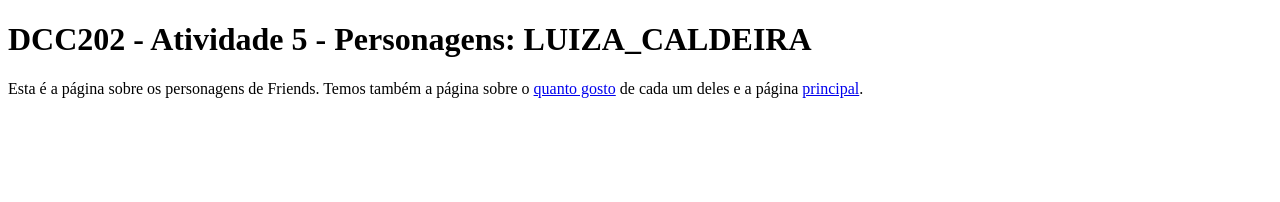
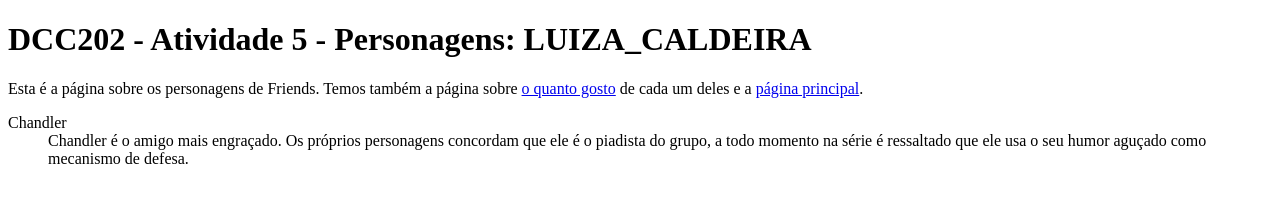
Before and after one commit to ufjf-dcc202/ufjf-dcc202-2023-3-a-atv5-luizacaldeira, a website: page personagens.html in a window 1280 px wide. Drawn offline with Linux system fonts and the light colour scheme.

Commit message:
Criando a primeira div sobre o personagem Chandler.

```diff
--- a/personagens.html
+++ b/personagens.html
@@ -8,7 +8,16 @@
 <body>
     <main>
         <h1>DCC202 - Atividade 5 - Personagens: LUIZA_CALDEIRA</h1>
-        <p>Esta é a página sobre os personagens de Friends. Temos também a página sobre o <a href="preferencias.html">quanto gosto</a> de cada um deles e a página <a href = "index.html">principal</a>.</p>
+        <p>Esta é a página sobre os personagens de Friends. Temos também a página sobre
+            <a href="preferencias.html">o quanto gosto</a> de cada um deles e a <a href = "index.html">página principal</a>.</p>
+
+        <dl>
+            <div>
+                <dt>Chandler</dt>
+                <dd>Chandler é o amigo mais engraçado. Os próprios personagens concordam que ele é o piadista do grupo, a todo momento na série é ressaltado que ele usa o seu humor aguçado como mecanismo de defesa.</dd>
+            </div>
+
+        </dl>
     </main>
 
 </body>
```
